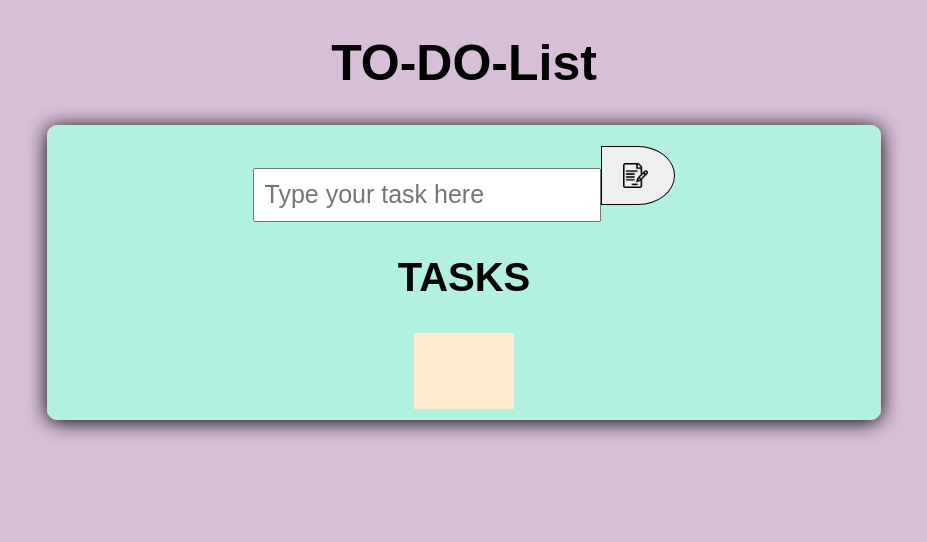
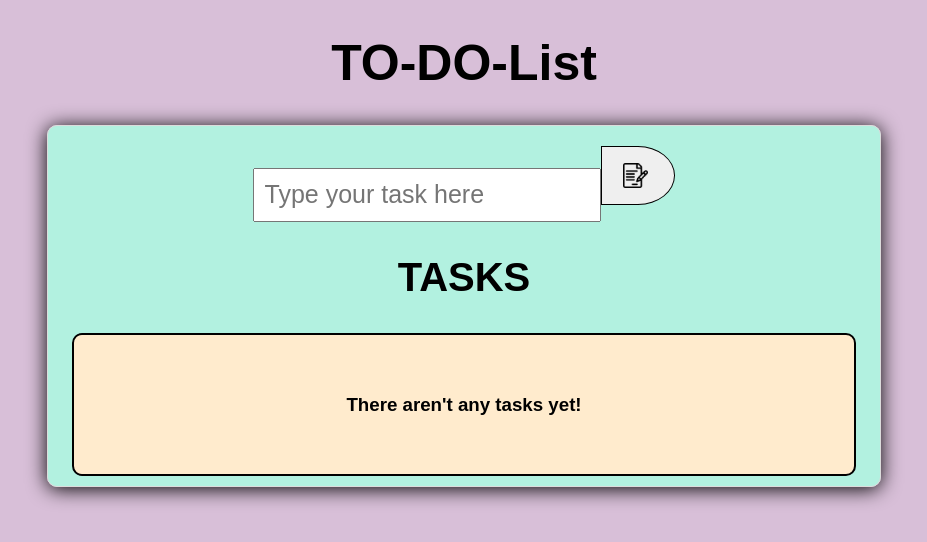
Before and after one commit to ElStevenn/To-Do-List, a React app: page / in a window 1280 px wide. Shown: the top 542 px of the page, without its empty margins (176-1103 px from the left). Built offline with nearby package versions, Linux system fonts and the light colour scheme.

Commit message:
I've fixed some error and added some useful things

```diff
--- a/App.js
+++ b/App.js
@@ -21,15 +21,21 @@ function Type_Input({addNewTask, setIputValue, inputValue}){
 
 
 function Tasks({TaskList, deleteTask}) {
+    // This function place each task with the TaskList, and deleteTask is the function where the user can delete the task
+
     console.log(TaskList)
     return(
         <>
             <div className='List_of_tasks'>
-                <ul>
-                    {TaskList.map((task, index) => {
-                        return <li key={index}>{task[0]} <button onClick={() => deleteTask(task[1])} className='button_task'>X</button></li>
-                    })}
-                </ul>
+                {TaskList.length > 0 ?(
+                       <ul>
+                       {TaskList.map((task, index) => {
+                           return <li key={index}>
+                           <button onClick={() => deleteTask(task[1])} className='button_task'>X</button> {task[0]} <input type='checkBox' className='checkBox_'/>
+                           </li>
+                       })}
+                   </ul>) : <h3>There aren't any tasks yet!</h3> }
+
             </div>
         </>
     );
@@ -52,8 +58,8 @@ export default function Main(){
     }
 
     function deleteTask(task_id) {
-        const NewArray = TaskList.splice(task_id, 1)
-        setTasks(NewArray);
+        const updatedTasks = TaskList.filter((task) => task[1] !== task_id);
+        setTasks(updatedTasks);
     }
 
 
--- a/styles/styles.css
+++ b/styles/styles.css
@@ -59,6 +59,8 @@ h2{
 
 .list_div {
     margin: auto;
+    border: solid black 2px;
+    border-radius: 10px;
     padding: 30px;
     background-color: blanchedalmond;
     width: fit-content; /* Change width to fit-content to adapt to the size of its contents */
@@ -66,13 +68,27 @@ h2{
 }
 
 .List_of_tasks {
-    text-align: center;
-    padding: 0; /* Remove padding from the list to avoid extra space */
+    width: 700px;
+    padding: 10px; /* Remove padding from the list to avoid extra space */
     list-style: none; /* Remove default list styling */
+
 }
 
 .List_of_tasks li {
     display: flex;
-    margin: 5px; /* Add margin between items */
-    text-align: left;
+    margin: 0px 0px 20px 0px; /* Add margin between items */
+    align-items: left;
+    font-size: 20px;
 }
+
+.button_task{
+    cursor: pointer;
+    background-color: #d11d4a;
+    font-size: 20px;
+    font-family: sans-serif;
+    margin-right: 15px;
+}
+
+.checkBox_{
+    width: 20px;
+}
```
